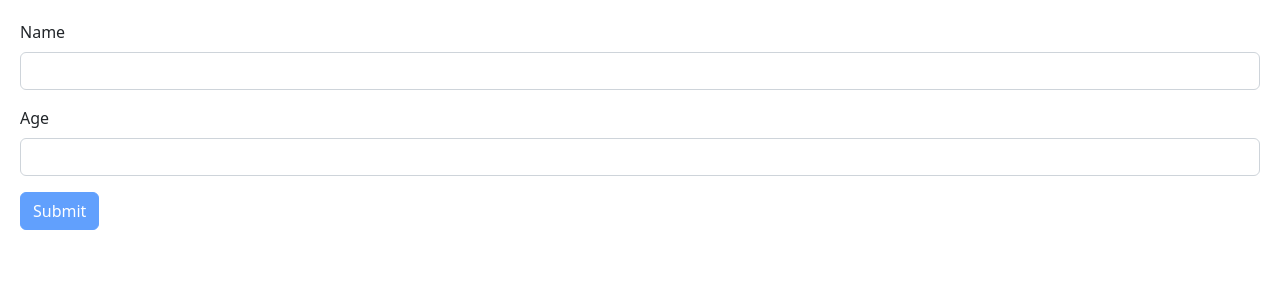
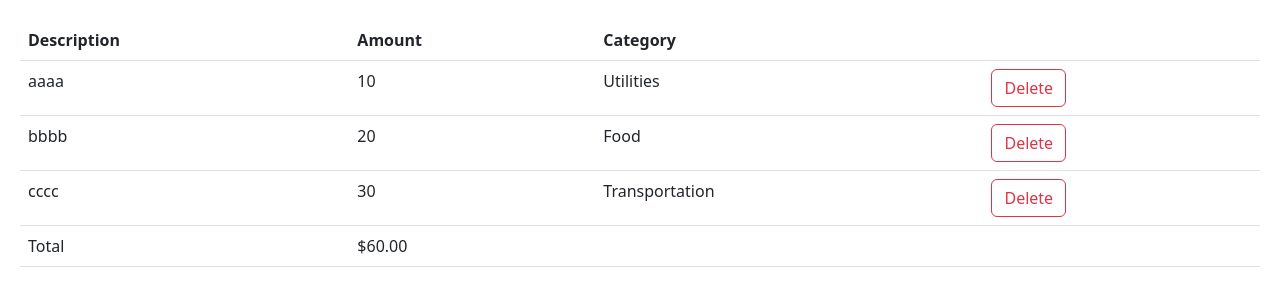
Before and after one commit to ShadiK1999/REACT-Course, a React (Vite) app in the folder MoshCourse/react-app/: page / in a window 1280 px wide. Shown: the top 306 px of the page. Built offline with nearby package versions, Linux system fonts and the light colour scheme.

Commit message:
ExpenseTracker: Create Expense List component

```diff
--- a/MoshCourse/react-app/src/App.tsx
+++ b/MoshCourse/react-app/src/App.tsx
@@ -1,7 +1,21 @@
+import { useState } from "react";
 import Form from "./components/Form";
+import ExpenseList from "./expense-tracker/components/ExpenseList";
 
 function App() {
-  return <Form />;
+  const [expenses, setExpenses] = useState([
+    { id: 1, description: "aaaa", amount: 10, category: "Utilities" },
+    { id: 2, description: "bbbb", amount: 20, category: "Food" },
+    { id: 3, description: "cccc", amount: 30, category: "Transportation" },
+    //... more expenses...
+  ]);
+
+  return (
+    <ExpenseList
+      expenses={expenses}
+      onDelete={(id) => setExpenses(expenses.filter((e) => e.id != id))}
+    />
+  );
 }
 
 export default App;
--- /dev/null
+++ b/MoshCourse/react-app/src/expense-tracker/components/ExpenseList.tsx
@@ -0,0 +1,60 @@
+import React from "react";
+interface Expense {
+  id: number;
+  description: string;
+  amount: number;
+  category: string;
+}
+
+interface Props {
+  expenses: Expense[];
+  onDelete: (id: number) => void;
+}
+const ExpenseList = ({ expenses, onDelete }: Props) => {
+  if (expenses.length === 0) return null;
+
+  return (
+    <table className="table table-border">
+      <thead>
+        <tr>
+          <th>Description</th>
+          <th>Amount</th>
+          <th>Category</th>
+          <th></th>
+        </tr>
+      </thead>
+      <tbody>
+        {expenses.map((expense) => (
+          <tr key={expense.id}>
+            <td>{expense.description}</td>
+            <td>{expense.amount}</td>
+            <td>{expense.category}</td>
+            <td>
+              <button
+                className="btn btn-outline-danger"
+                onClick={() => onDelete(expense.id)}
+              >
+                Delete
+              </button>
+            </td>
+          </tr>
+        ))}
+      </tbody>
+      <tfoot>
+        <tr>
+          <td>Total</td>
+          <td>
+            $
+            {expenses
+              .reduce((acc, expense) => expense.amount + acc, 0)
+              .toFixed(2)}
+          </td>
+          <td></td>
+          <td></td>
+        </tr>
+      </tfoot>
+    </table>
+  );
+};
+
+export default ExpenseList;
```
Also changed, not shown: MoshCourse/react-app/src/expense-tracker/components/ExpenseFilter.tsx (added), MoshCourse/react-app/src/expense-tracker/components/ExpenseForm.tsx (added).
